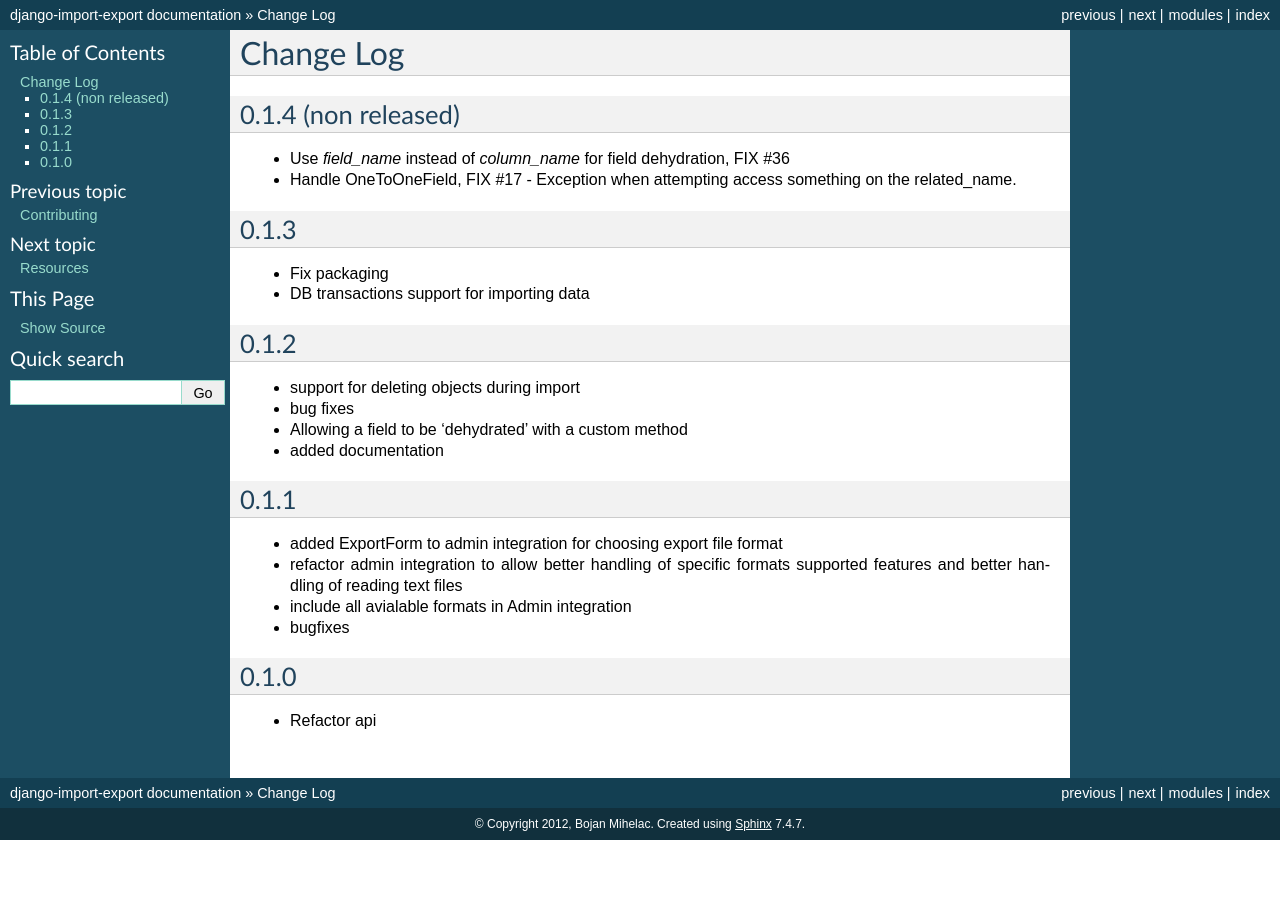
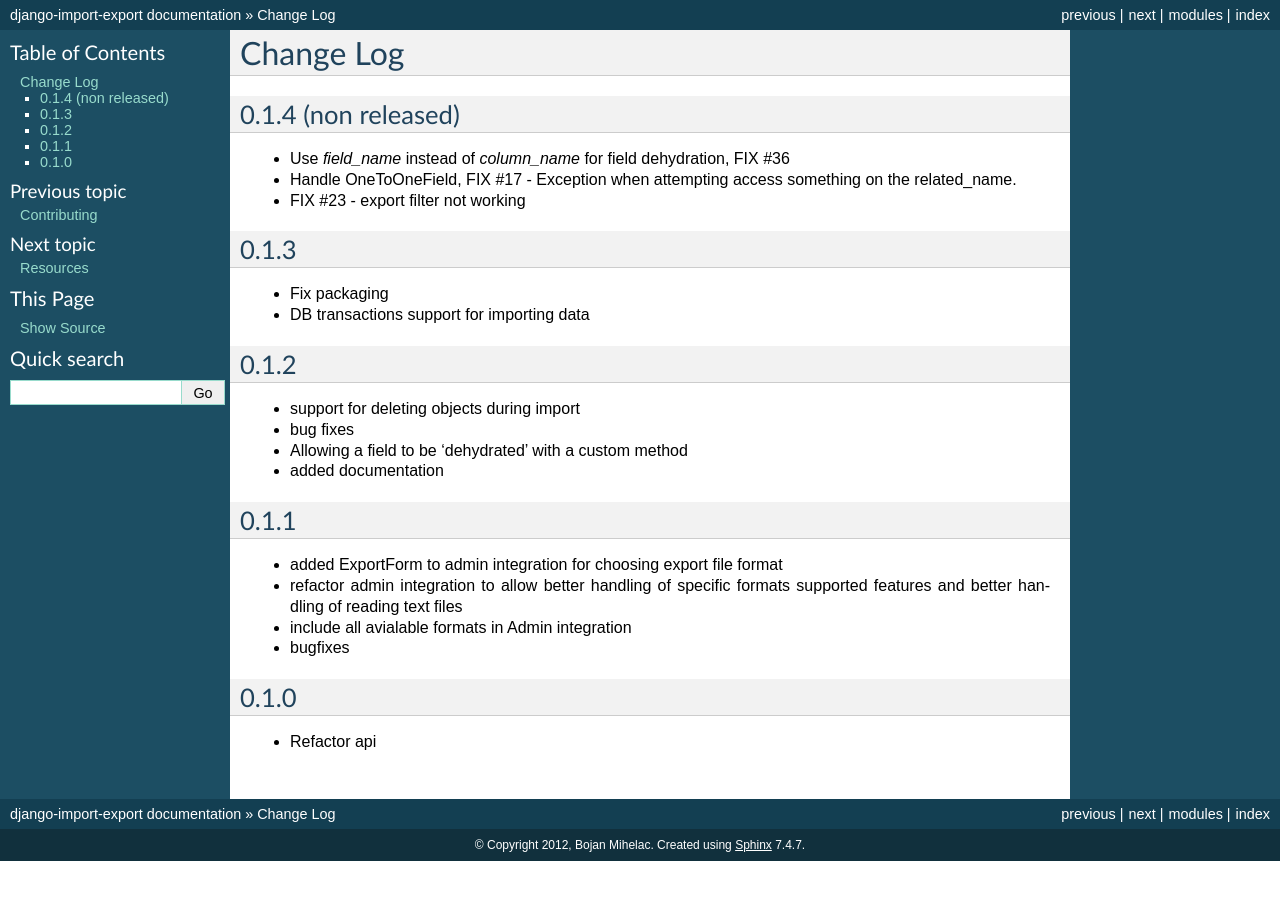
Before and after one commit to django-import-export/django-import-export, a Sphinx documentation site: the page built from docs/changelog.rst, in a window 1280 px wide. Built offline with Sphinx 7.4.7, drawn with Linux system fonts in a browser that asks for light colours; the version number could not be read and is left out.

Commit message:
Mention fixing #23 in changelog

```diff
--- a/docs/changelog.rst
+++ b/docs/changelog.rst
@@ -9,6 +9,8 @@ Change Log
 
 * Handle OneToOneField,  FIX #17 - Exception when attempting access something
   on the related_name.
+
+* FIX #23 - export filter not working
 
 0.1.3
 =====
```
